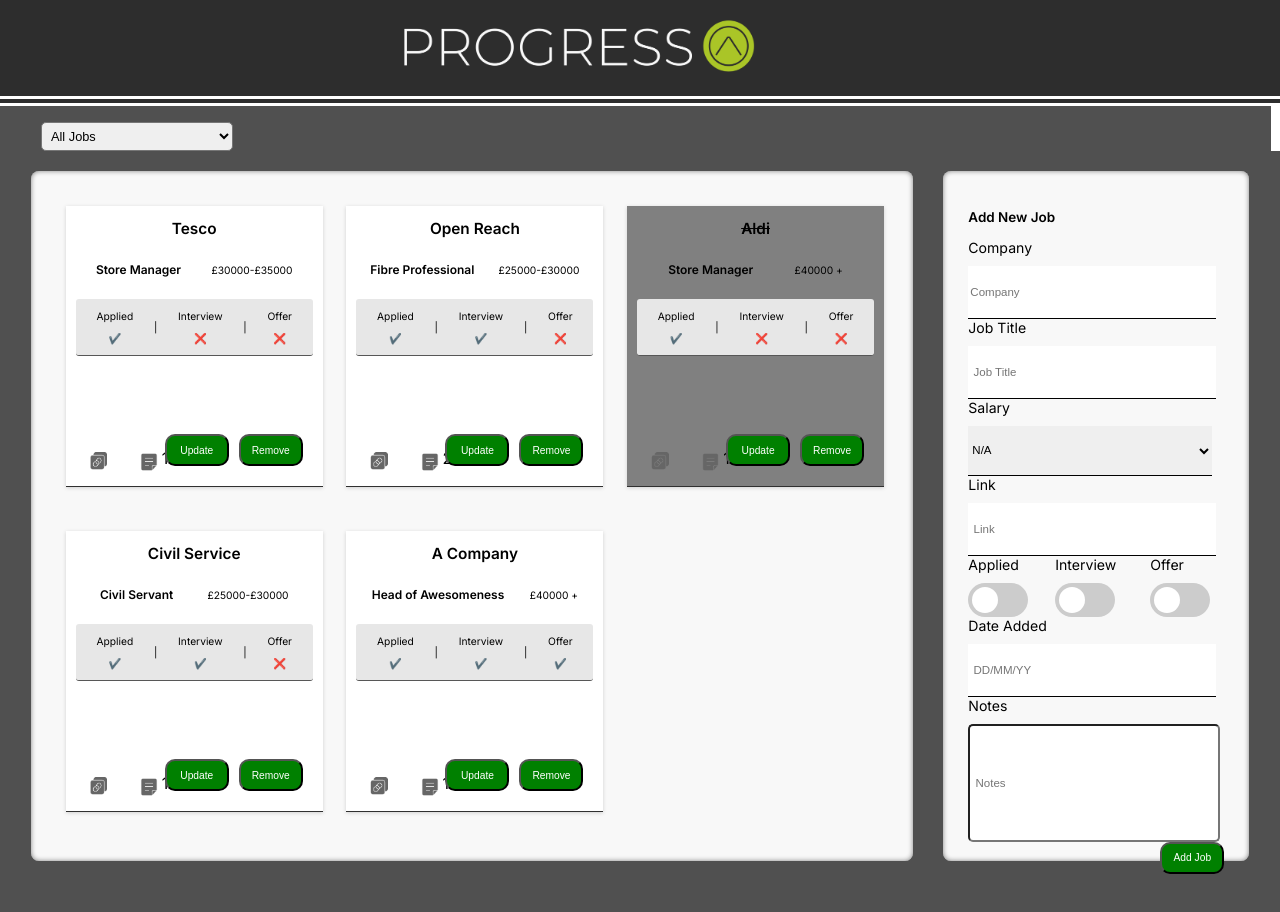
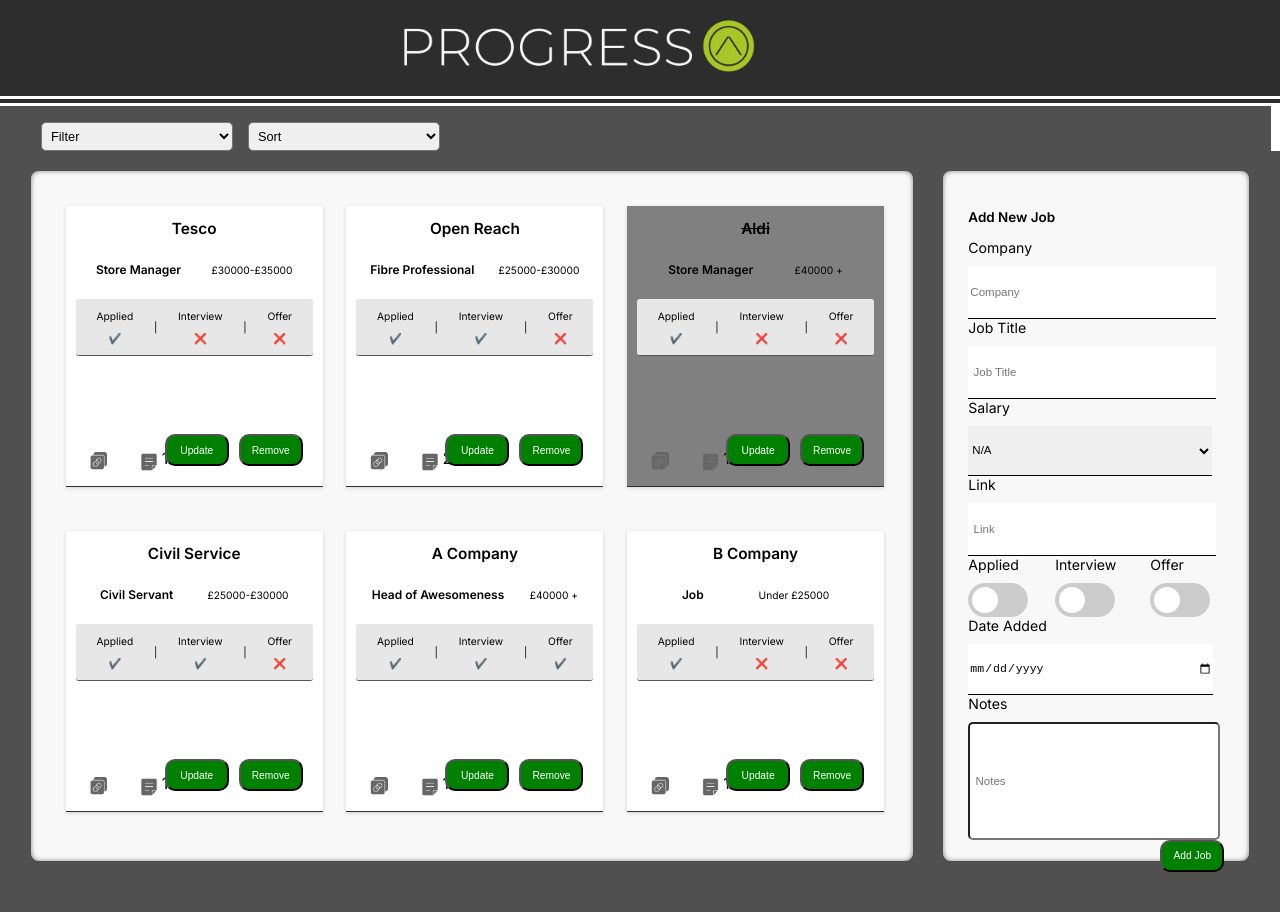
Before and after one commit to GLYNKNIGHT/Job-Tracking-App-Demo, a React (Create React App) app: page / in a window 1280 px wide. Shown: the top 912 px of the page. Built offline with nearby package versions, Linux system fonts and the light colour scheme; data requests are answered from the project's data file.

Commit message:
Sort by date function will console log data in the correct order but not update the display

```diff
--- a/data/db.json
+++ b/data/db.json
@@ -8,7 +8,7 @@
       "applied": true,
       "interview": false,
       "offer": false,
-      "dateApplied": "05/08/22",
+      "dateAdded": "2022-08-09",
       "notes": [
         "Deadline - 15/10/22"
       ],
@@ -23,7 +23,7 @@
       "applied": true,
       "interview": true,
       "offer": false,
-      "dateApplied": "16/09/22",
+      "dateAdded": "2022-09-20",
       "notes": [
         "Paid for training ",
         "Interview booked 08/11/22"
@@ -39,12 +39,12 @@
       "applied": true,
       "interview": false,
       "offer": false,
-      "dateApplied": "03/09/22",
+      "dateAdded": "2022-08-29",
       "notes": [
         "Great company pension "
       ],
       "notProgressed": true,
-      "id": 4
+      "id": 7
     },
     {
       "jobTitle": "Civil Servant",
@@ -54,7 +54,7 @@
       "applied": true,
       "interview": true,
       "offer": false,
-      "dateApplied": "03/09/22",
+      "dateAdded": "2022-09-25",
       "notes": [
         "Great company pension "
       ],
@@ -69,12 +69,27 @@
       "applied": true,
       "interview": true,
       "offer": true,
-      "dateApplied": "30/09/22",
+      "dateAdded": "2022-09-30",
       "notes": [
         "Awesome"
       ],
       "notProgressed": false,
       "id": 5
+    },
+    {
+      "jobTitle": "Job",
+      "company": "B Company ",
+      "salary": "Under £25000",
+      "link": "https://www.linkedin.com/in/glyn-knight/",
+      "applied": true,
+      "interview": false,
+      "offer": false,
+      "dateAdded": "2022-09-29",
+      "notes": [
+        "Test date"
+      ],
+      "notProgressed": false,
+      "id": 6
     }
   ]
 }
--- a/src/App.css
+++ b/src/App.css
@@ -155,6 +155,7 @@
  padding-top: 2vh;
   display: flex;
   align-items: flex-start;
+  gap:15px;
 }
 
 @media screen and (max-width: 800px){
--- a/src/App.js
+++ b/src/App.js
@@ -5,6 +5,8 @@
 import './App.css';
 import JobCarousel from './Components/JobCarousel/JobCarousel.js';
 import Filter from './Components/Filter/Filter.js';
+import Sort from './Components/Sort/Sort'
+
 
 function App() {
 const [jobs, setJobs] = useState(null)
@@ -26,6 +28,7 @@
     <Header />
     <div className='filter-contaier'>
     <Filter jobs={jobs} displayData={displayData} setDisplayData={setDisplayData} />
+    <Sort jobs={jobs} displayData={displayData} setDisplayData={setDisplayData}/>
     </div>
     <div className='main'>
       {jobs && <List displayData={displayData} setDisplayData={setDisplayData}/>}
--- a/src/Components/BigCard/BigCard.js
+++ b/src/Components/BigCard/BigCard.js
@@ -1,6 +1,6 @@
 import { useState } from "react";
 import styles from './BigCard.module.css'
-const BigCard = ({id, company, jobTitle, link, applied, interview, offer, setBigCard, dateApplied, notes, handleEdit}) =>{
+const BigCard = ({id, company, jobTitle, link, applied, interview, offer, setBigCard, dateAdded, notes, handleEdit}) =>{
 
 const [editApplied, setEditApplied] =useState(applied)
 const [editInterview,setEditInterview] = useState(interview)
@@ -65,7 +65,7 @@
         <h1>{company}</h1>
         <h3>{jobTitle}</h3>
         <a href={link}>Link to {company} Post</a>
-        <p>Date Applied : {dateApplied}</p>
+        <p>Date Added : {dateAdded}</p>
 
 <div className='progress'>
 
--- a/src/Components/Filter/Filter.js
+++ b/src/Components/Filter/Filter.js
@@ -7,31 +7,32 @@
         let jobsData = jobs
 
         if (filter === 'All'){
-          console.log(filter)
+
           setDisplayData(jobs)}
 
         if (filter === 'applied'){
-          jobsData = jobs.filter((job)=> job.applied === true)}
+          jobsData = jobs.filter((job)=> job.applied === true)
+        }
 
         if (filter === 'not applied'){
-            jobsData = jobs.filter((job)=> job.applied === false)}
-
-        if (filter === 'date'){
-          alert('Not working yet')}
+            jobsData = jobs.filter((job)=> job.applied === false)
+          }
 
         if (filter === 'notProgressed'){
-            jobsData = jobs.filter((job)=> job.notProgressed === false)}
+            jobsData = jobs.filter((job)=> job.notProgressed === false)
+          }
 
         if (filter === 'interview'){
-            jobsData = jobs.filter((job)=> job.interview === true)}
+            jobsData = jobs.filter((job)=> job.interview === true)
+          }
 
         setDisplayData(jobsData)
-        console.log(displayData)
+        //console.log(displayData)
       }
 
     return <select className={Styles.filter} id='filter' onChange={(e)=> handleFilter(e)}>
+        <option>Filter</option>
         <option value='All'>All Jobs</option>
-        <option value='date'>Date</option>
         <option value='applied'>Applied</option>
         <option value='not applied'>Not Applied</option>
         <option value='notProgressed'>In Progress</option>
--- a/src/Components/Input/Input.js
+++ b/src/Components/Input/Input.js
@@ -9,12 +9,12 @@
     const [applied, setApplied] = useState(false)
     const [interview, setInterview] = useState(false)
     const [offer, setOffer] = useState(false)
-    const [dateApplied, setDateApplied] =useState('')
+    const [dateAdded, setDateAdded] =useState('')
     const [note, setNote] = useState()
 
 
 const handleSubmit = (e) =>{
-    const job = {jobTitle, company, salary, link, applied, interview, offer, dateApplied, notes:[note], notProgressed: false};
+    const job = {jobTitle, company, salary, link, applied, interview, offer, dateAdded, notes:[note], notProgressed: false};
 
     fetch('http://localhost:8000/jobs', {
     method: 'POST',
@@ -98,10 +98,9 @@
                     <input
                         className="input"
                         id='date'
-                        type='text'
-                        placeholder=' DD/MM/YY'
-                        value={dateApplied}
-                        onChange={(e)=> setDateApplied(e.target.value)}  />
+                        type='date'
+                        value={dateAdded}
+                        onChange={(e)=> setDateAdded(e.target.value)}  />
                 </div>
         <div>
                 <label className={styles.label}>Notes</label>
--- a/src/Components/Job/Job.js
+++ b/src/Components/Job/Job.js
@@ -10,7 +10,7 @@
                 applied,
                 interview,
                 offer,
-                dateApplied,
+                dateAdded,
                 notes,
                 handleEdit,
                 notProgressed}) => {
@@ -42,7 +42,7 @@
                                         <div className={styles.hidden_notes}>
                                         <h2>{company} - Notes</h2>
                                                 <div className={styles.hidden_notes_list}>  {/*will show on hover of icon*/}
-                                                        {notes.map((note)=><h4> - {note}</h4>)}
+                                                        {notes.map((note)=><h4 key={note}> - {note}</h4>)}
                                                 </div>
                                         </div>
                                         <p>{notes.length}</p></div>
@@ -80,7 +80,7 @@
             interview={interview}
             offer={offer}
             setBigCard={setBigCard}
-            dateApplied={dateApplied}
+            dateAdded={dateAdded}
             notes={notes}
             handleEdit={handleEdit}
 
--- a/src/Components/List/List.js
+++ b/src/Components/List/List.js
@@ -24,7 +24,7 @@
                               applied={job.applied}
                               interview={job.interview}
                               offer={job.offer}
-                              dateApplied={job.dateApplied}
+                              dateAdded={job.dateAdded}
                               notes={job.notes}
                               handleEdit={handleEdit}
                               notProgressed={job.notProgressed}
--- /dev/null
+++ b/src/Components/Sort/Sort.js
@@ -0,0 +1,28 @@
+import Styles from '../Filter/Filter.module.css'
+
+const Sort = ({displayData, setDisplayData}) =>{
+
+    const handleSort = (e) =>{
+        let sortValue = e.target.value
+        let sortedData = displayData
+
+        if (sortValue === 'date'){
+            sortedData = displayData.sort(function(a,b){
+            return new Date(b.dateAdded) - new Date(a.dateAdded);
+          })
+          }
+
+        setDisplayData(sortedData)
+        console.log(displayData)
+      }
+
+
+    return <select className={Styles.filter} id='filter' onChange={(e)=> handleSort(e)}>
+      <option>Sort</option>
+        <option value='date'>Date Added</option>
+        <option value='salary'>Salary</option>
+      </select>
+
+}
+
+export default Sort
```
Also changed, not shown: public/manifest.json.
